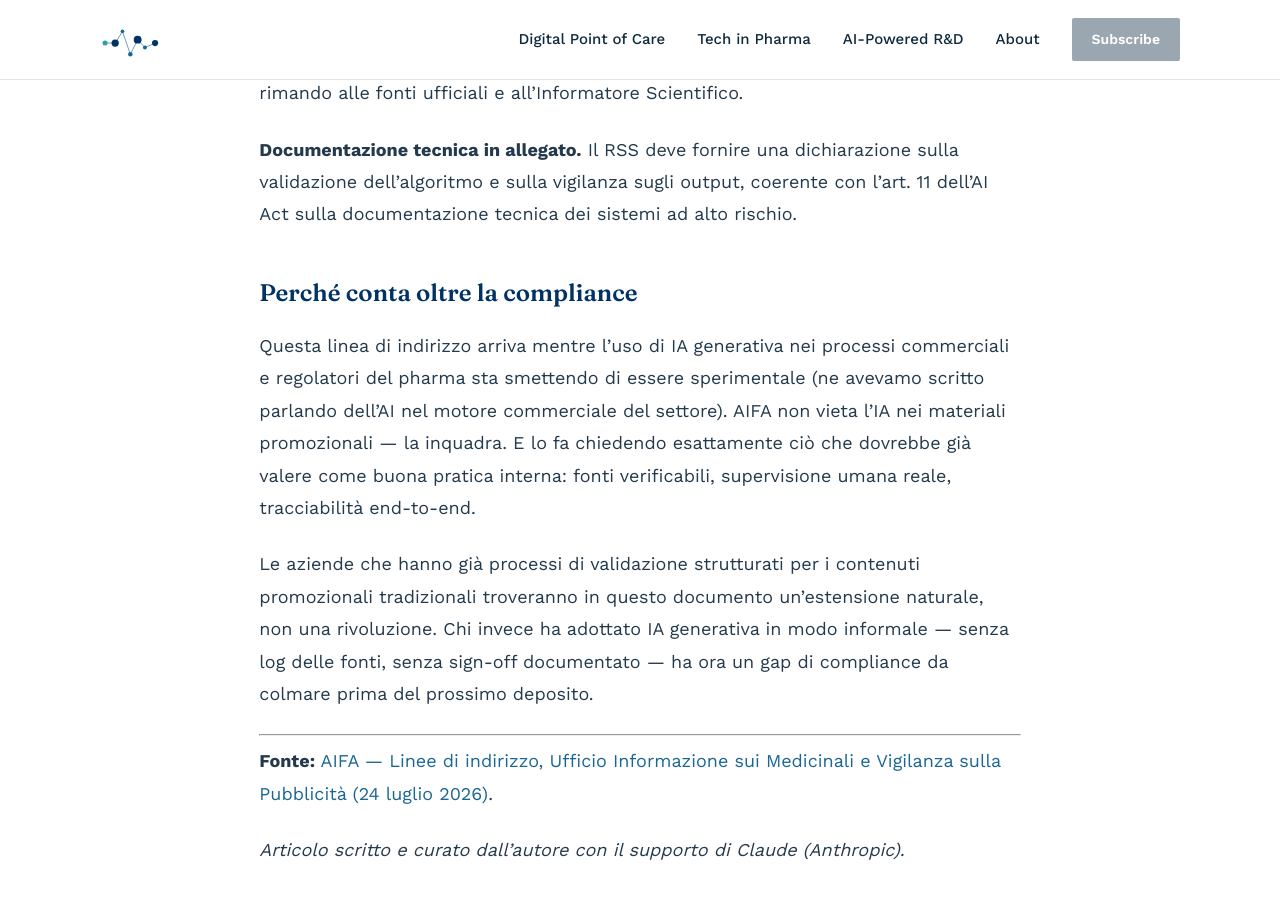
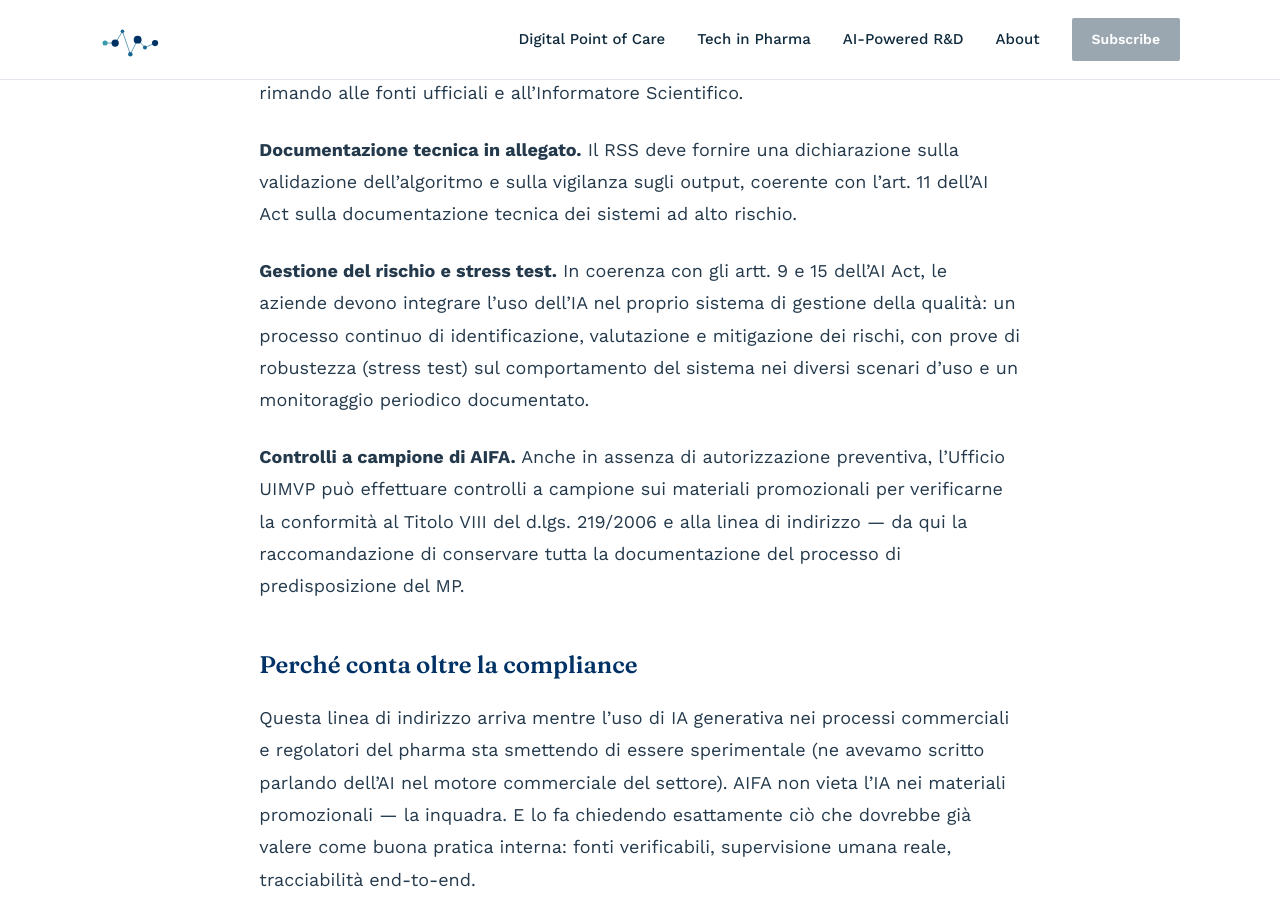
Before and after one commit to nelgrim123-cmyk/techforgood.world, a Jekyll site: the page built from _posts/2026-07-28-linee-guida-aifa-ia-materiali-promozionali.md, in a window 1280 px wide and 900 px high, scrolled down 2709 px. Built offline with Jekyll 4.4.1, drawn with Linux system fonts in a browser that asks for light colours.

Commit message:
Add files via upload

```diff
--- a/_posts/2026-07-28-linee-guida-aifa-ia-materiali-promozionali.md
+++ b/_posts/2026-07-28-linee-guida-aifa-ia-materiali-promozionali.md
@@ -37,6 +37,10 @@ In entrambi i casi resta fermo l'obbligo di deposito presso AIFA dieci giorni pr
 
 **Documentazione tecnica in allegato.** Il RSS deve fornire una dichiarazione sulla validazione dell'algoritmo e sulla vigilanza sugli output, coerente con l'art. 11 dell'AI Act sulla documentazione tecnica dei sistemi ad alto rischio.
 
+**Gestione del rischio e stress test.** In coerenza con gli artt. 9 e 15 dell'AI Act, le aziende devono integrare l'uso dell'IA nel proprio sistema di gestione della qualità: un processo continuo di identificazione, valutazione e mitigazione dei rischi, con prove di robustezza (stress test) sul comportamento del sistema nei diversi scenari d'uso e un monitoraggio periodico documentato.
+
+**Controlli a campione di AIFA.** Anche in assenza di autorizzazione preventiva, l'Ufficio UIMVP può effettuare controlli a campione sui materiali promozionali per verificarne la conformità al Titolo VIII del d.lgs. 219/2006 e alla linea di indirizzo — da qui la raccomandazione di conservare tutta la documentazione del processo di predisposizione del MP.
+
 ## Perché conta oltre la compliance
 
 Questa linea di indirizzo arriva mentre l'uso di IA generativa nei processi commerciali e regolatori del pharma sta smettendo di essere sperimentale (ne avevamo scritto parlando dell'AI nel motore commerciale del settore). AIFA non vieta l'IA nei materiali promozionali — la inquadra. E lo fa chiedendo esattamente ciò che dovrebbe già valere come buona pratica interna: fonti verificabili, supervisione umana reale, tracciabilità end-to-end.
```
